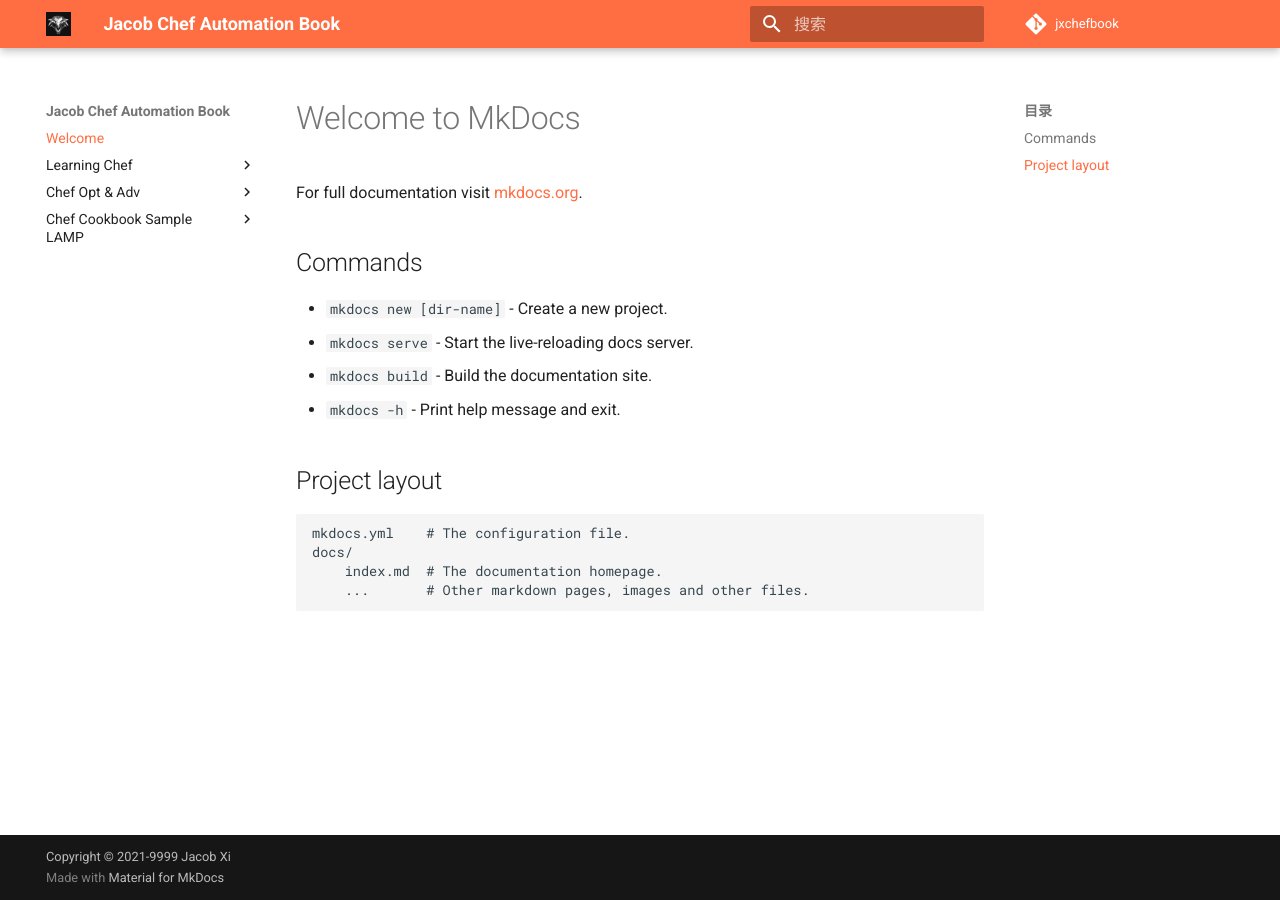
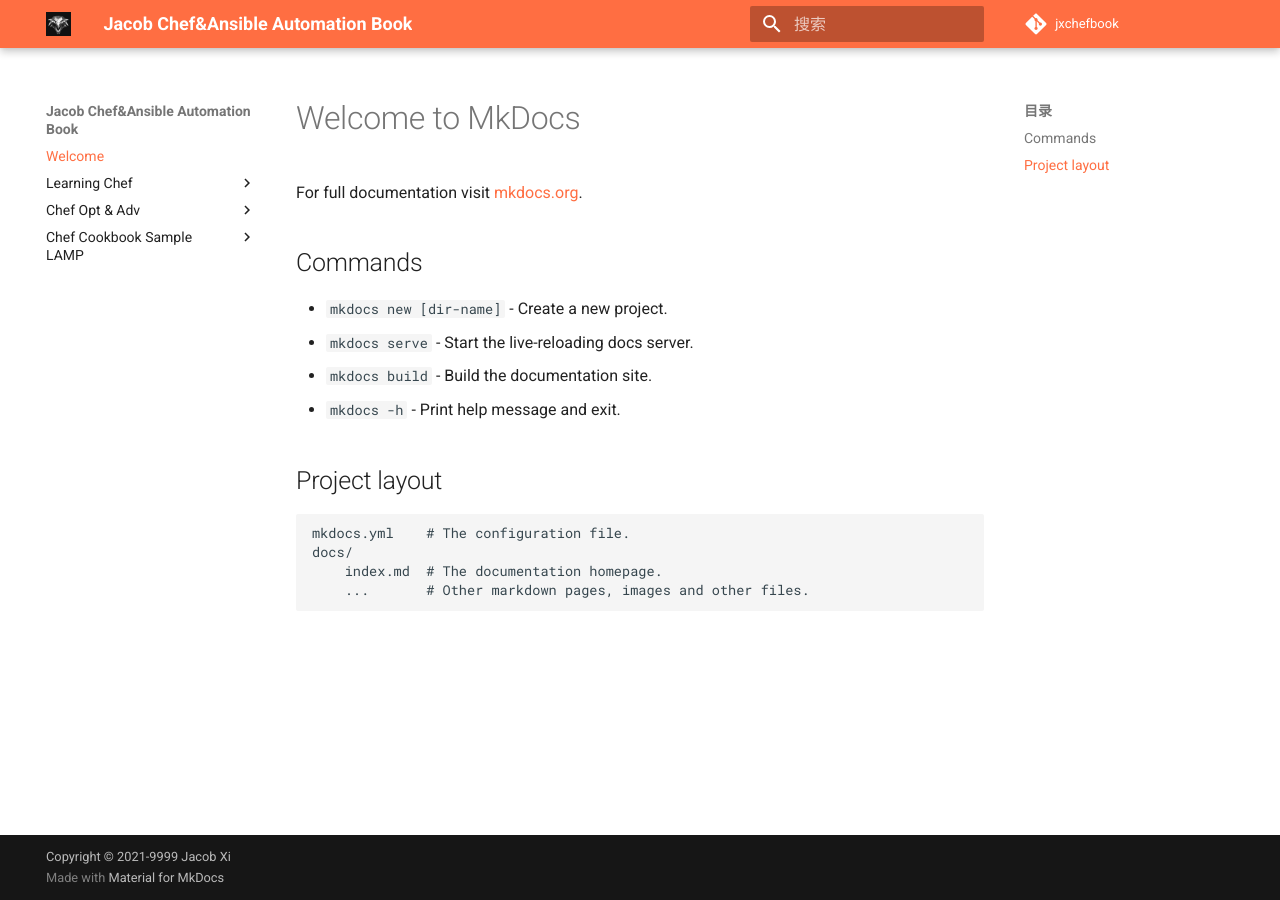
Before and after one commit to Chao-Xi/jxchefbook, an MkDocs documentation site: the page built from docs/index.md, in a window 1280 px wide. Built offline with MkDocs 1.6.1 and Material for MkDocs 9.7.7, drawn with Linux system fonts in a browser that asks for light colours; comment, search, counter and statistics services are not loaded.

Commit message:
add ansible

```diff
--- a/mkdocs.yml
+++ b/mkdocs.yml
@@ -1,5 +1,5 @@
-site_name: Jacob Chef Automation Book
-site_description: "Jacob's Chef Automation 技术与实战教程"
+site_name: Jacob Chef&Ansible Automation Book
+site_description: "Jacob's Chef&Ansible Automation 技术与实战教程"
 site_author: "Jacob Xi"
 copyright: "Copyright &copy; 2021-9999 Jacob Xi"
 
```
Also changed, not shown: README.md (+5 -0 lines).
